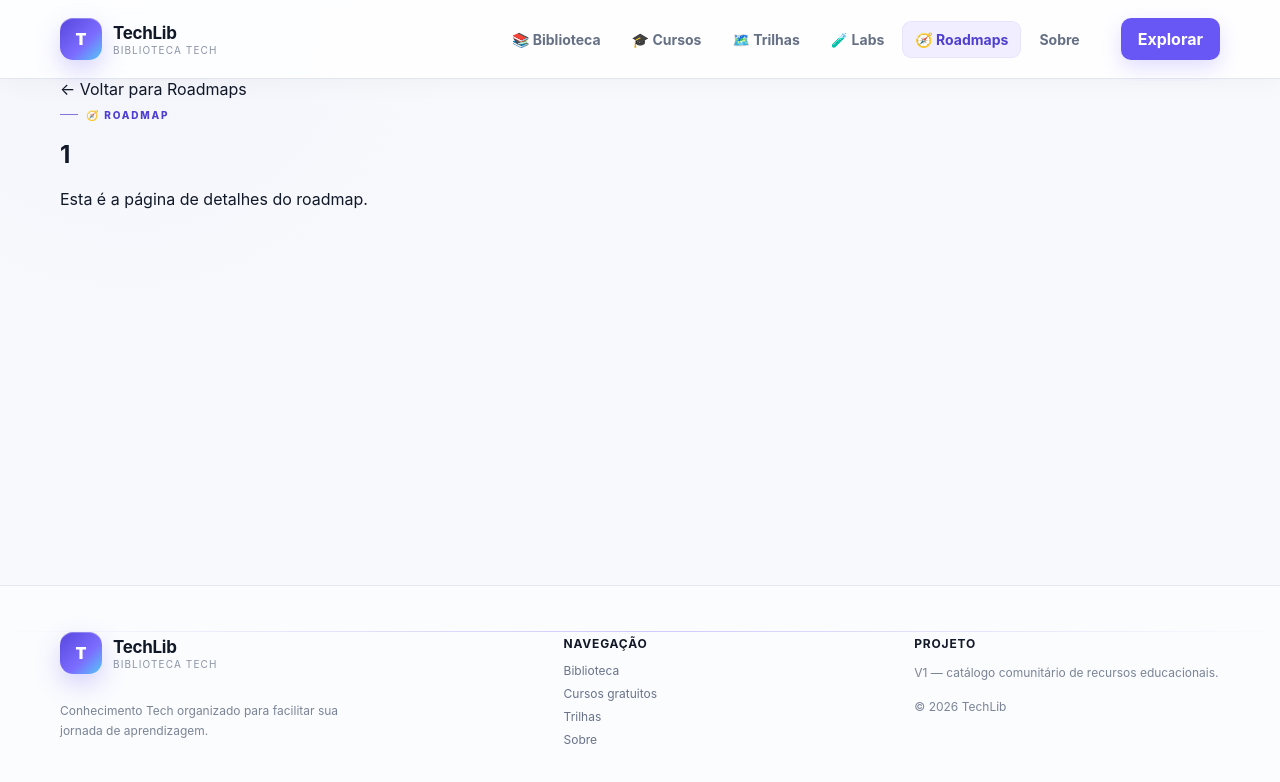
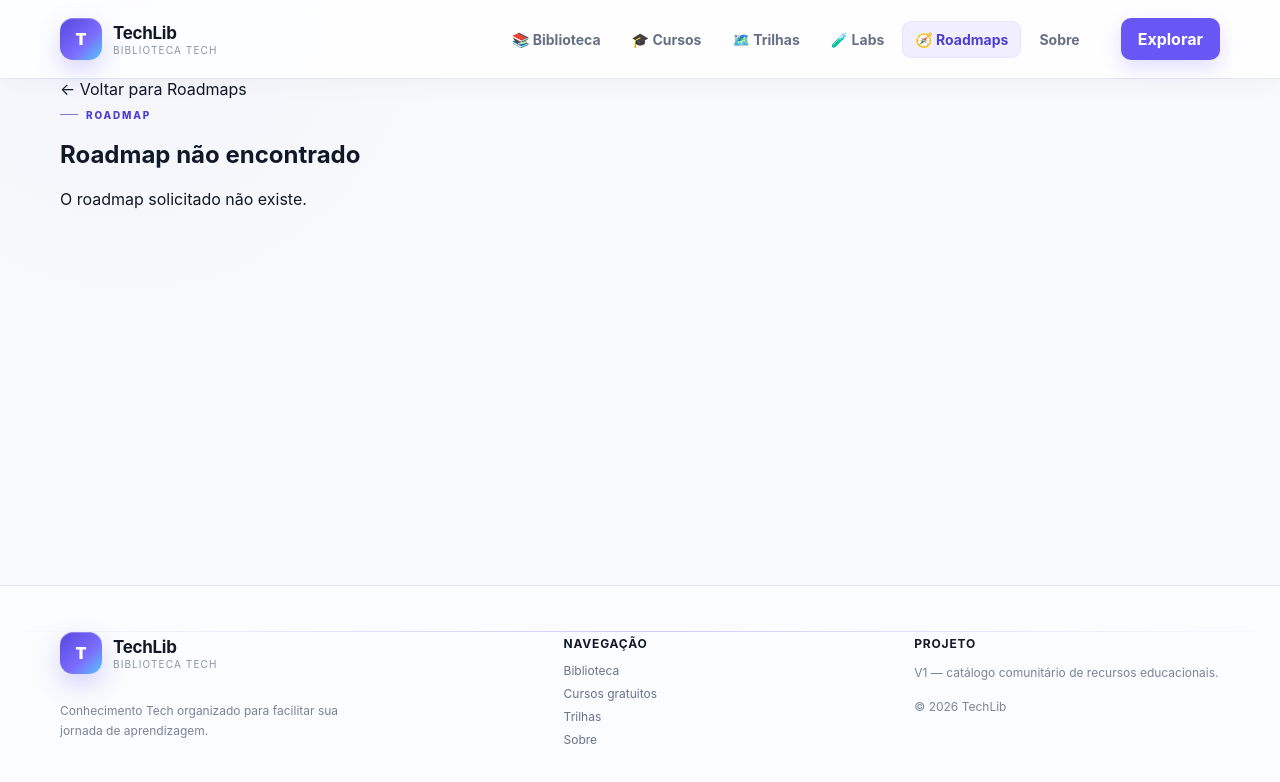
Before and after one commit to yukitelles0-blip/techlib, a React (Vite) app: page /roadmaps/1 in a window 1280 px wide. Shown: the top 782 px of the page. Built offline with nearby package versions, Linux system fonts and the light colour scheme.

Commit message:
Conectar detalhes dos Roadmaps aos paths

```diff
--- a/src/pages/RoadmapDetail.jsx
+++ b/src/pages/RoadmapDetail.jsx
@@ -1,8 +1,48 @@
 import React from "react";
 import { Link, useParams } from "react-router-dom";
 
+import { roadmaps } from "../data/roadmaps";
+import { paths } from "../data/roadmaps/paths";
+
 export default function RoadmapDetail() {
   const { id } = useParams();
+
+  const roadmap = roadmaps.find(
+    (item) => item.id === id
+  );
+
+  const roadmapPaths = paths.filter(
+    (path) => path.roadmapId === id
+  );
+
+  if (!roadmap) {
+    return (
+      <section className="roadmap-detail-page">
+        <div className="container">
+
+          <Link
+            to="/roadmaps"
+            className="roadmap-back-link"
+          >
+            ← Voltar para Roadmaps
+          </Link>
+
+          <div className="roadmap-detail-hero">
+            <span className="eyebrow">
+              ROADMAP
+            </span>
+
+            <h1>Roadmap não encontrado</h1>
+
+            <p>
+              O roadmap solicitado não existe.
+            </p>
+          </div>
+
+        </div>
+      </section>
+    );
+  }
 
   return (
     <section className="roadmap-detail-page">
@@ -18,16 +58,83 @@ export default function RoadmapDetail() {
         <div className="roadmap-detail-hero">
 
           <span className="eyebrow">
-            🧭 ROADMAP
+            {roadmap.icon} ROADMAP
           </span>
 
           <h1>
-            {id}
+            {roadmap.name}
           </h1>
 
           <p>
-            Esta é a página de detalhes do roadmap.
+            {roadmap.description}
           </p>
+
+        </div>
+
+        <div className="roadmap-paths">
+
+          <div className="roadmap-section-heading">
+
+            <span className="eyebrow">
+              CAMINHOS DE APRENDIZADO
+            </span>
+
+            <h2>
+              Escolha um caminho
+            </h2>
+
+            <p>
+              Explore os principais conhecimentos
+              organizados para esta área.
+            </p>
+
+          </div>
+
+          <div className="roadmap-paths-grid">
+
+            {roadmapPaths.map((path, index) => (
+
+              <article
+                key={path.id}
+                className="roadmap-path-card"
+              >
+
+                <div className="roadmap-path-card-number">
+                  {String(index + 1).padStart(2, "0")}
+                </div>
+
+                <div className="roadmap-path-card-content">
+
+                  <h3>
+                    {path.name}
+                  </h3>
+
+                  <p>
+                    {path.description}
+                  </p>
+
+                  <div className="roadmap-path-nodes">
+
+                    {path.nodes.map((nodeId) => (
+
+                      <span
+                        key={nodeId}
+                        className="roadmap-node-tag"
+                      >
+                        {nodeId}
+                      </span>
+
+                    ))}
+
+                  </div>
+
+                </div>
+
+              </article>
+
+            ))}
+
+          </div>
 
         </div>
 
```
